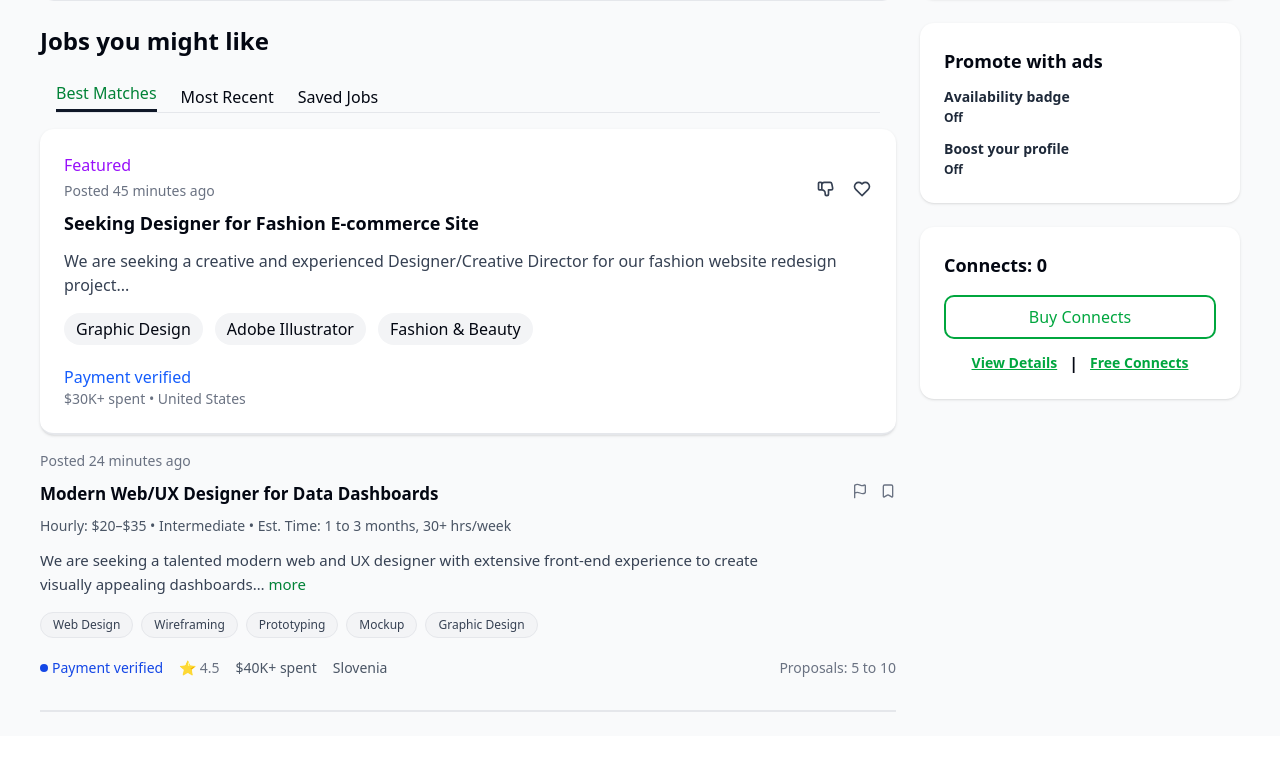
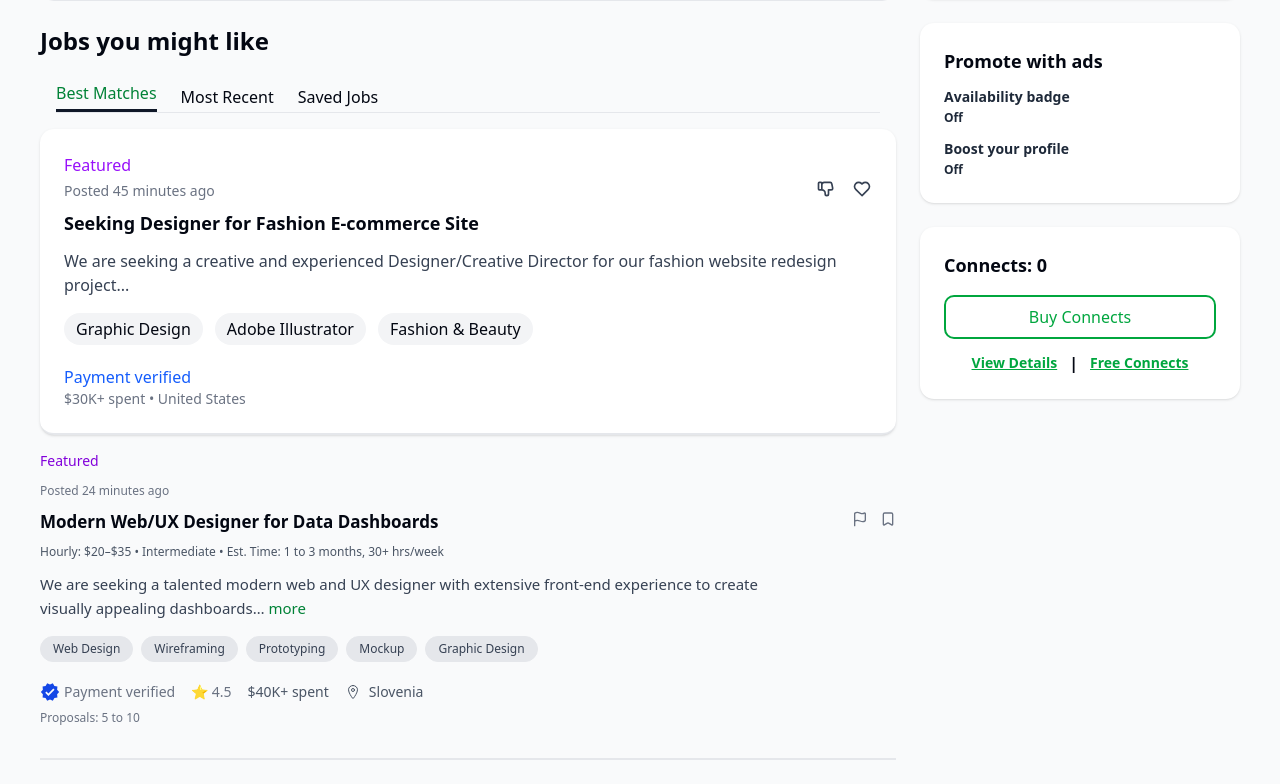
Before and after one commit to weirdTDD/upwork_frontend_clonee, a Next.js app: page /profile in a window 1280 px wide. Shown: the part 457-1241 px from the top of the page. Before the commit the page ends 1193 px from the top, so only its background shows below. Built offline with nearby package versions, Linux system fonts and the light colour scheme.

Commit message:
profile-04

```diff
--- a/app/profile/page.tsx
+++ b/app/profile/page.tsx
@@ -97,6 +97,7 @@ export default function UpworkDashboard() {
 
             <JobCard
                 title="Modern Web/UX Designer for Data Dashboards"
+                featured={true}
                 posted="24 minutes ago"
                 rate="Hourly: $20–$35"
                 level="Intermediate"
--- a/components/job-desc/page.tsx
+++ b/components/job-desc/page.tsx
@@ -1,9 +1,13 @@
 "use client";
 
 import { Bookmark, Flag } from "lucide-react";
+import { div } from "motion/react-client";
+import { IoLocationOutline } from "react-icons/io5";
+import { MdVerified } from "react-icons/md";
 
 interface JobCardProps {
   title: string;
+  featured?: boolean;
   posted: string;
   rate: string;
   level: string;
@@ -19,6 +23,7 @@ interface JobCardProps {
 
 export default function JobCard({
   title,
+  featured= true,
   posted,
   rate,
   level,
@@ -33,8 +38,13 @@ export default function JobCard({
 }: JobCardProps) {
   return (
     <div className="border-b-2 border-gray-200 pb-8 pt-4 flex flex-col gap-3 w-full">
+      {featured &&(
+        <div className="text-purple-700 text-sm font bold">
+          <p>Featured</p>
+        </div>
+      )}
       {/* Posted Time */}
-      <p className="text-sm text-gray-500">Posted {posted}</p>
+      <p className="text-xs text-gray-500">Posted {posted}</p>
 
       {/* Title + Icons */}
       <div className="flex justify-between items-start">
@@ -47,7 +57,7 @@ export default function JobCard({
       </div>
 
       {/* Job Meta */}
-      <p className="text-sm text-gray-600">
+      <p className="text-xs text-gray-600">
         {rate} • {level} • Est. Time: {duration}, {hours}
       </p>
 
@@ -62,7 +72,7 @@ export default function JobCard({
             {tags.map((tag, i) => (
             <span
                 key={i}
-                className="text-xs bg-gray-100 px-3 py-1 rounded-full border border-gray-200 text-gray-700"
+                className="text-xs bg-gray-200 px-3 py-1 rounded-full border border-gray-200 text-gray-700"
             >
                 {tag}
             </span>
@@ -70,12 +80,12 @@ export default function JobCard({
         </div>
 
       {/* Footer */}
-      <div className="flex justify-between items-center mt-2">
+      <div className="flex flex-col justify-center items-start mt-2 space-y-2">
             <div className="flex items-center gap-4 text-sm text-gray-700">
             {/* Verified Badge */}
                 {verified && (
-                    <div className="flex items-center gap-1 text-blue-700 font-medium">
-                        <span className="w-2 h-2 bg-blue-700 rounded-full" />
+                  <div className="flex items-center gap-1 text-gray-500 font-medium ">
+                    <MdVerified  className="w-5 h-5 text-blue-700  "/>
                       Payment verified
                   </div>
                 )}
@@ -84,10 +94,10 @@ export default function JobCard({
 
                 <span className="text-gray-600">{spent} spent</span>
 
-                <span className="text-gray-600">{country}</span>
+                <span className="flex items-center gap-2 text-gray-600"><IoLocationOutline className="w-4 h-4"/>  {country}</span>
             </div>
 
-            <p className="text-sm text-gray-500">Proposals: {proposals}</p>
+            <p className="text-xs text-gray-500">Proposals: {proposals}</p>
       </div>
     </div>
   );
```
Lines whose indentation alone changed are shown as unchanged.
